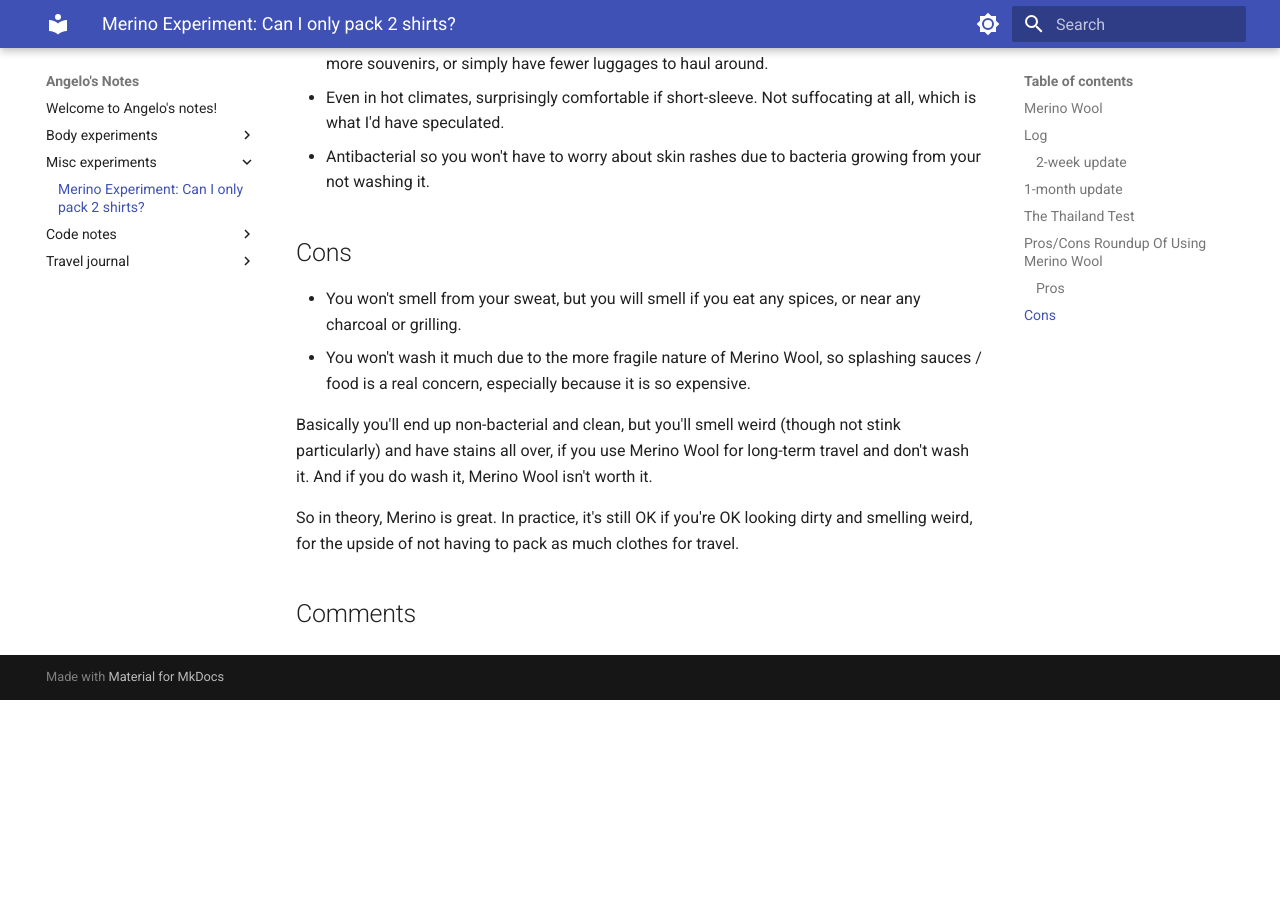
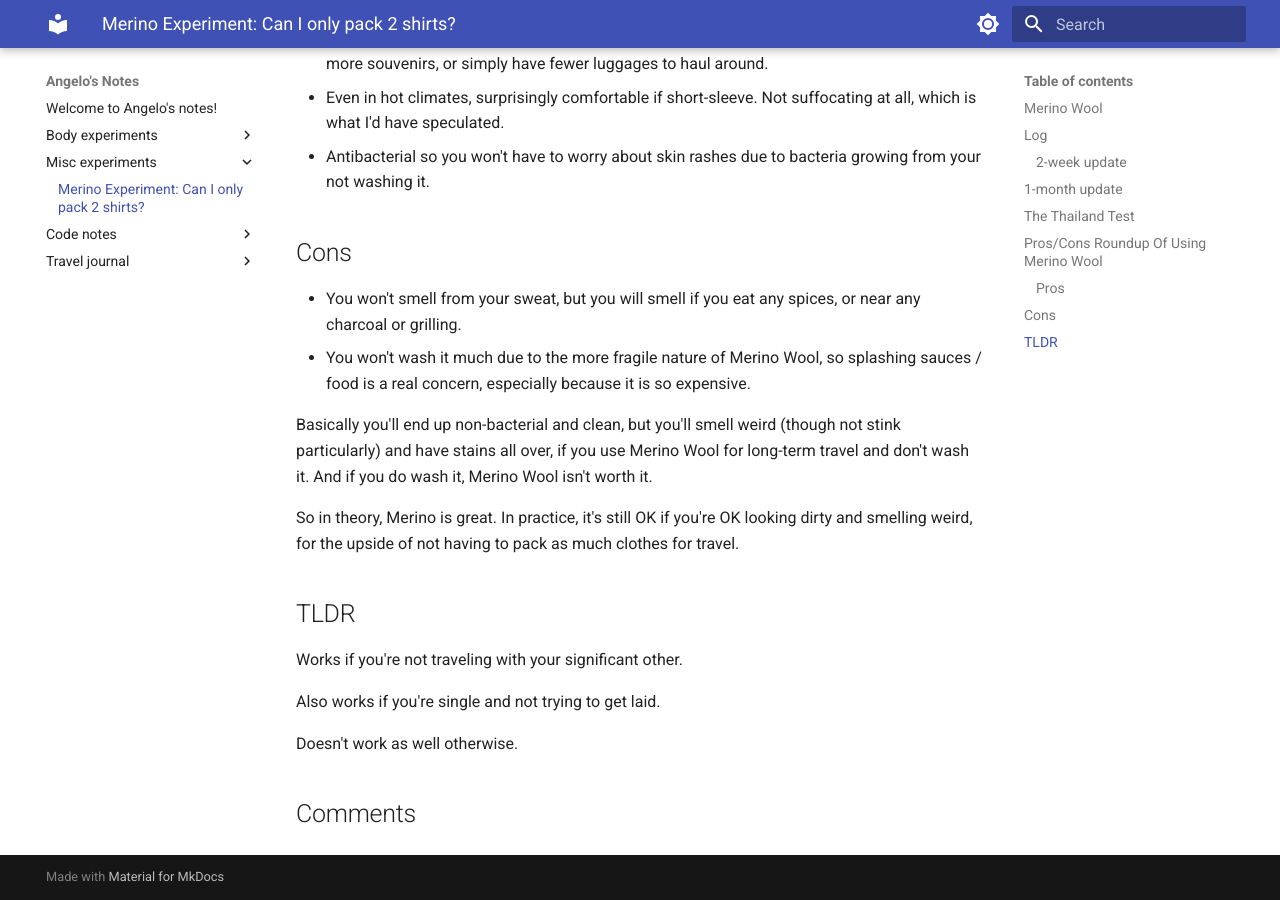
Before and after one commit to ANG3L0/notes-bloggo, an MkDocs documentation site: the page built from docs/Misc experiments/MerinoExperiment.md, in a window 1280 px wide and 900 px high, scrolled down 3157 px. Built offline with MkDocs 1.6.1 and Material for MkDocs 9.7.7, drawn with Linux system fonts in a browser that asks for light colours; comment, search, counter and statistics services are not loaded; before the commit the page ends 3857 px from its top, so only the background shows below that.

Commit message:
really finish merino

```diff
--- a/docs/Misc experiments/MerinoExperiment.md
+++ b/docs/Misc experiments/MerinoExperiment.md
@@ -83,3 +83,11 @@ But after 2 weeks here are the pros and cons of Merino Wool:
 Basically you'll end up non-bacterial and clean, but you'll smell weird (though not stink particularly) and have stains all over, if you use Merino Wool for long-term travel and don't wash it. And if you do wash it, Merino Wool isn't worth it.
 
 So in theory, Merino is great. In practice, it's still OK if you're OK looking dirty and smelling weird, for the upside of not having to pack as much clothes for travel.
+
+## TLDR
+
+Works if you're not traveling with your significant other.
+
+Also works if you're single and not trying to get laid.
+
+Doesn't work as well otherwise.
```
